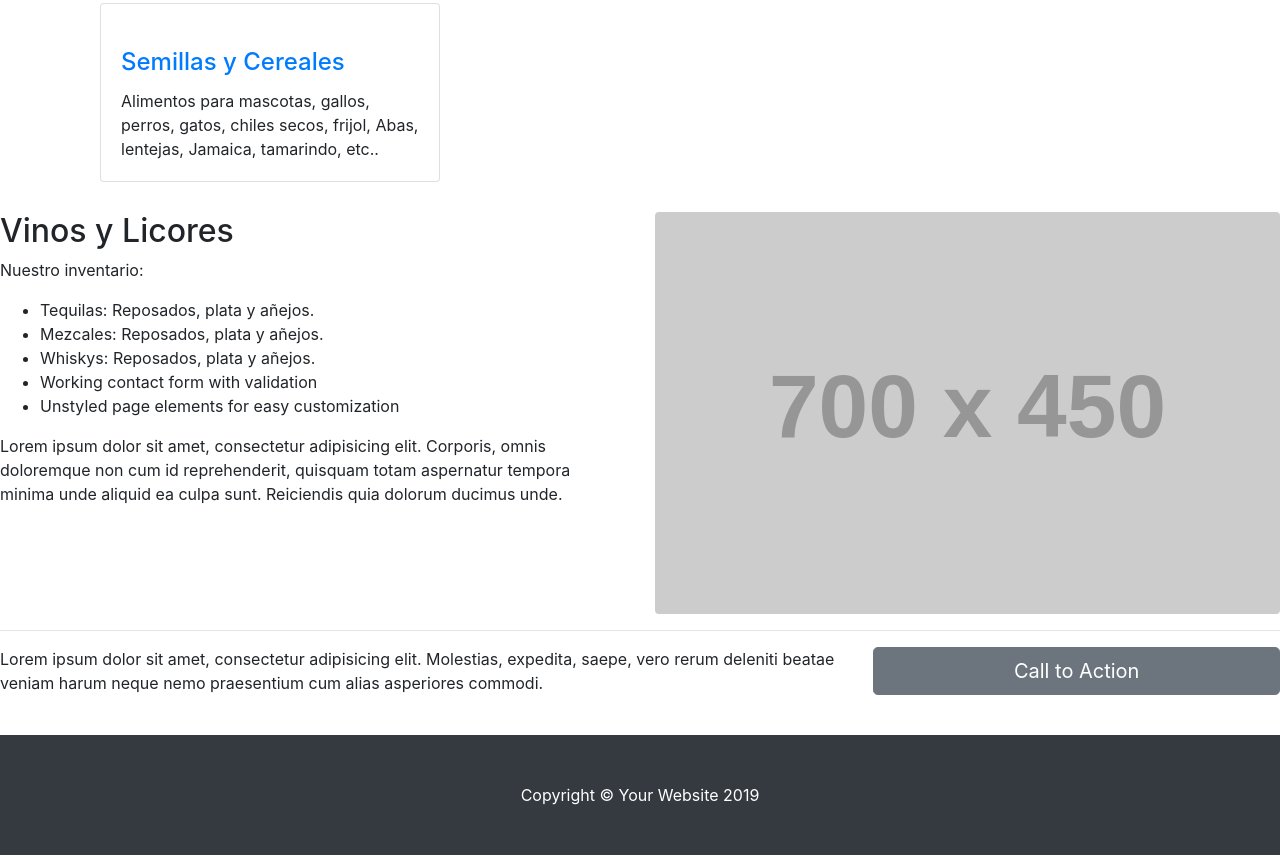
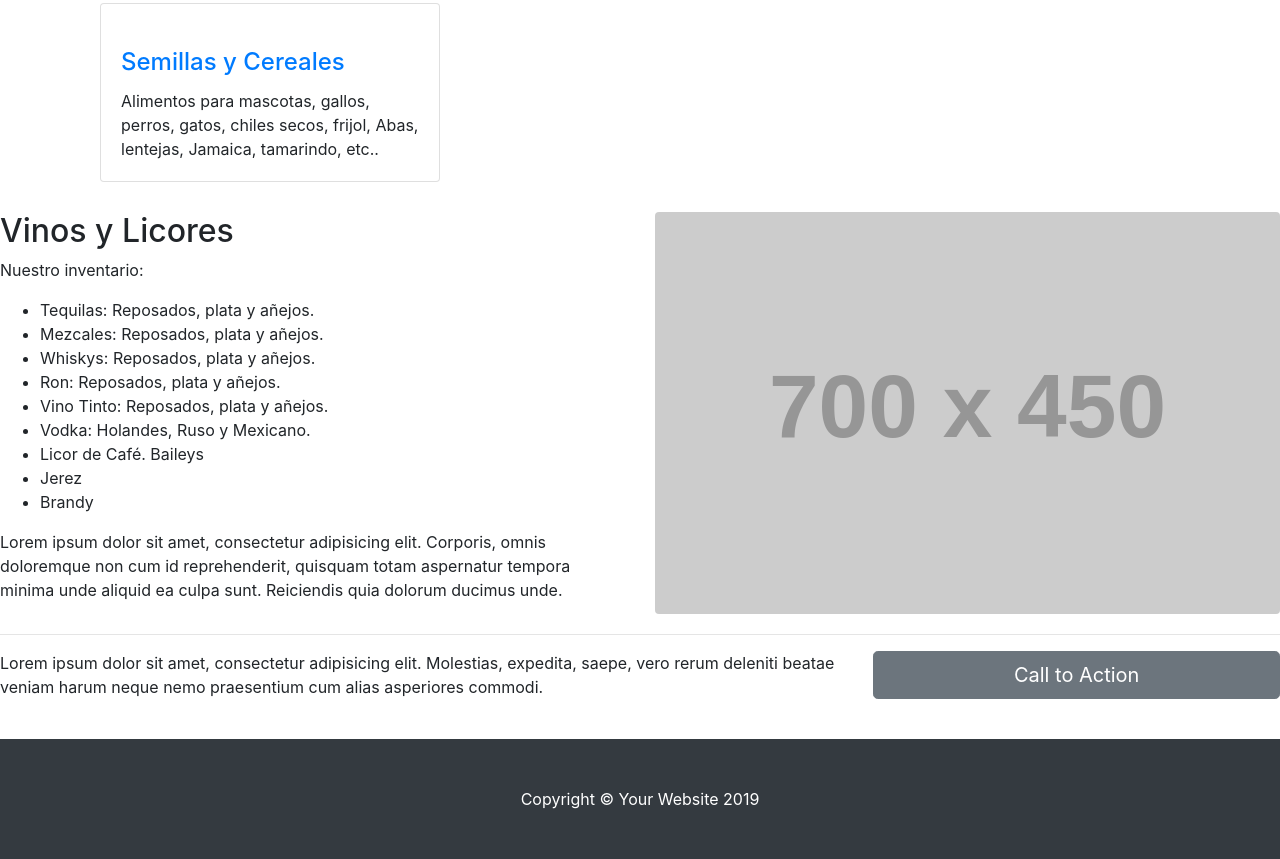
Before and after one commit to NataliaZarate/minisuper, a plain HTML site: page index.html in a window 1280 px wide. Shown: the part 2330-3189 px from the top of the page. Drawn offline with nearby package versions, Linux system fonts and the light colour scheme; placeholder pictures from the web are drawn by us.

Commit message:
Update index.html

```diff
--- a/index.html
+++ b/index.html
@@ -267,8 +267,12 @@ Plátano, manzana, papaya, guayaba, melón, sandía, etc.</p>
           </li>
           <li>Mezcales: Reposados, plata y añejos.</li>
           <li>Whiskys: Reposados, plata y añejos.</li>
-          <li>Working contact form with validation</li>
-          <li>Unstyled page elements for easy customization</li>
+          <li>Ron: Reposados, plata y añejos.</li>
+          <li>Vino Tinto: Reposados, plata y añejos.</li>
+		  <li>Vodka: Holandes, Ruso y Mexicano.</li>
+		  <li>Licor de Café. Baileys</li>
+		    <li>Jerez</li>
+			  <li>Brandy</li>
         </ul>
         <p>Lorem ipsum dolor sit amet, consectetur adipisicing elit. Corporis, omnis doloremque non cum id reprehenderit, quisquam totam aspernatur tempora minima unde aliquid ea culpa sunt. Reiciendis quia dolorum ducimus unde.</p>
       </div>
```
